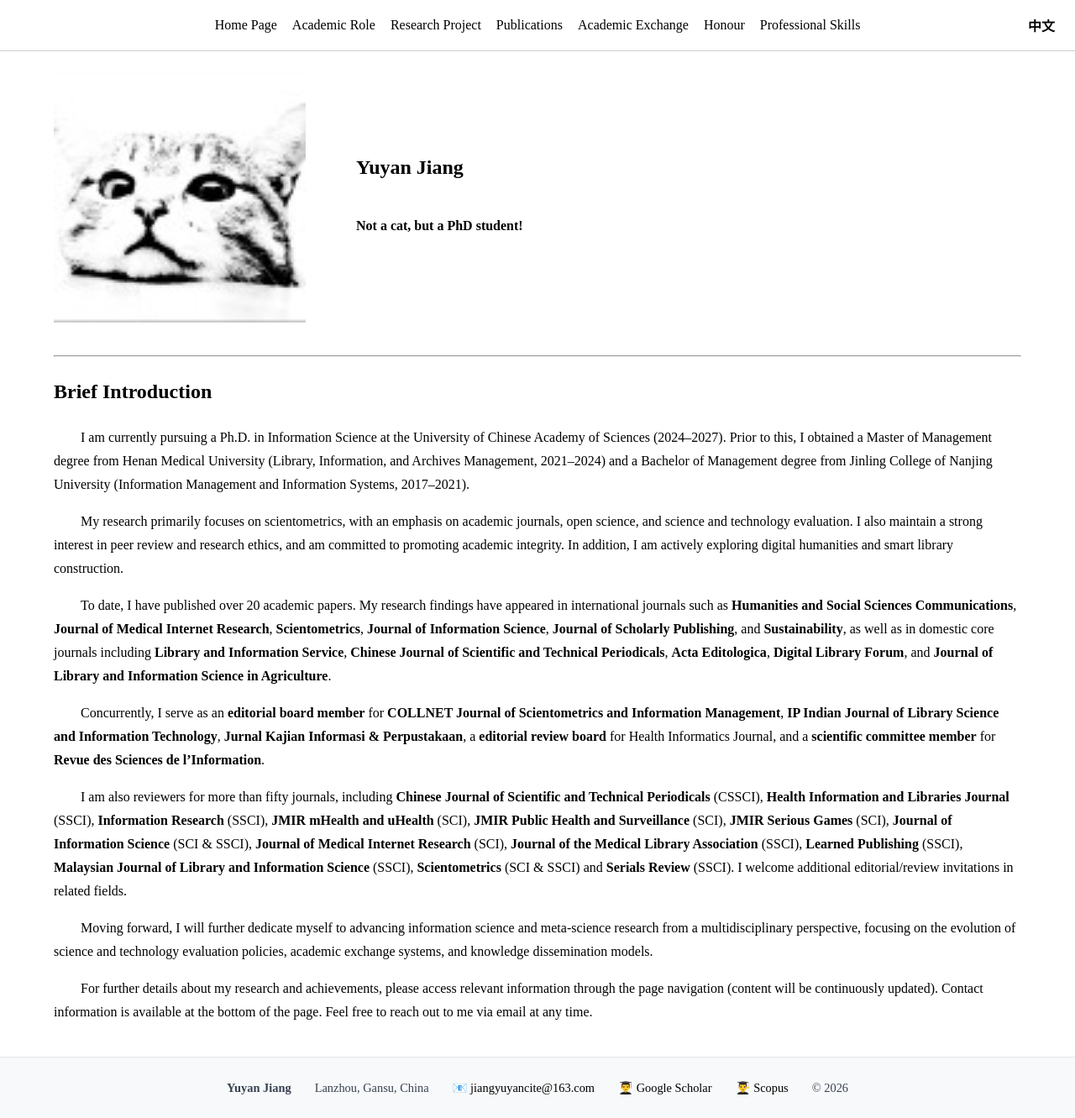
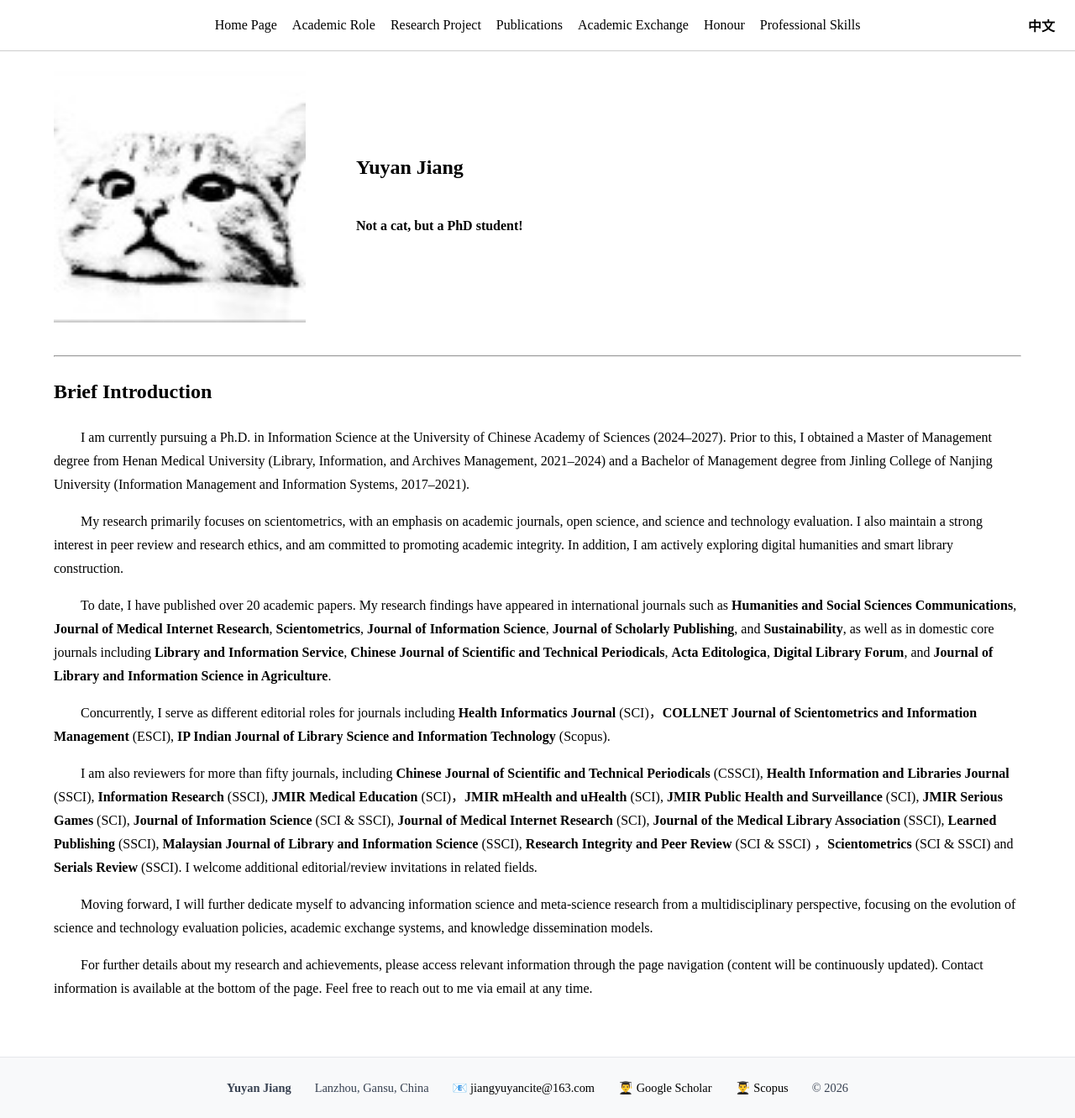
Before and after one commit to jiang-yuyan/Yuyan-Jiang-CV, a Jekyll site: the page built from index.md, in a window 1280 px wide and 1331 px high. Shown: the whole window at 84% size. Built offline with Jekyll 4.4.1, drawn with Linux system fonts in a browser that asks for light colours.

Commit message:
update info

```diff
--- a/index.md
+++ b/index.md
@@ -25,9 +25,9 @@ title: index
 
 &#8195;&#8195;To date, I have published over 20 academic papers. My research findings have appeared in international journals such as **Humanities and Social Sciences Communications**, **Journal of Medical Internet Research**, **Scientometrics**, **Journal of Information Science**, **Journal of Scholarly Publishing**, and **Sustainability**, as well as in domestic core journals including **Library and Information Service**, **Chinese Journal of Scientific and Technical Periodicals**, **Acta Editologica**, **Digital Library Forum**, and **Journal of Library and Information Science in Agriculture**.
 
-&#8195;&#8195;Concurrently, I serve as an **editorial board member** for **COLLNET Journal of Scientometrics and Information Management**, **IP Indian Journal of Library Science and Information Technology**, **Jurnal Kajian Informasi & Perpustakaan**, a **editorial review board** for Health Informatics Journal, and a **scientific committee member** for **Revue des Sciences de l'Information**.
+&#8195;&#8195;Concurrently, I serve as different editorial roles for journals including **Health Informatics Journal** (SCI)，**COLLNET Journal of Scientometrics and Information Management** (ESCI), **IP Indian Journal of Library Science and Information Technology** (Scopus).
 
-&#8195;&#8195;I am also reviewers for more than fifty journals, including **Chinese Journal of Scientific and Technical Periodicals** (CSSCI), **Health Information and Libraries Journal** (SSCI), **Information Research** (SSCI), **JMIR mHealth and uHealth** (SCI), **JMIR Public Health and Surveillance** (SCI), **JMIR Serious Games** (SCI), **Journal of Information Science** (SCI & SSCI), **Journal of Medical Internet Research** (SCI), **Journal of the Medical Library Association** (SSCI), **Learned Publishing** (SSCI), **Malaysian Journal of Library and Information Science** (SSCI), **Scientometrics** (SCI & SSCI) and **Serials Review** (SSCI). I welcome additional editorial/review invitations in related fields.
+&#8195;&#8195;I am also reviewers for more than fifty journals, including **Chinese Journal of Scientific and Technical Periodicals** (CSSCI), **Health Information and Libraries Journal** (SSCI), **Information Research** (SSCI), **JMIR Medical Education** (SCI)，**JMIR mHealth and uHealth** (SCI), **JMIR Public Health and Surveillance** (SCI), **JMIR Serious Games** (SCI), **Journal of Information Science** (SCI & SSCI), **Journal of Medical Internet Research** (SCI), **Journal of the Medical Library Association** (SSCI), **Learned Publishing** (SSCI), **Malaysian Journal of Library and Information Science** (SSCI), **Research Integrity and Peer Review** (SCI & SSCI) ，**Scientometrics** (SCI & SSCI) and **Serials Review** (SSCI). I welcome additional editorial/review invitations in related fields.
 
 &#8195;&#8195;Moving forward, I will further dedicate myself to advancing information science and meta-science research from a multidisciplinary perspective, focusing on the evolution of science and technology evaluation policies, academic exchange systems, and knowledge dissemination models.
 
```
Also changed, not shown: index-zh.md (+2 -2 lines), publication/publications-zh.md (+5 -0 lines), publication/publications.md (+6 -0 lines), role/roles-zh.md (+2 -2 lines), role/roles.md (+2 -2 lines).
